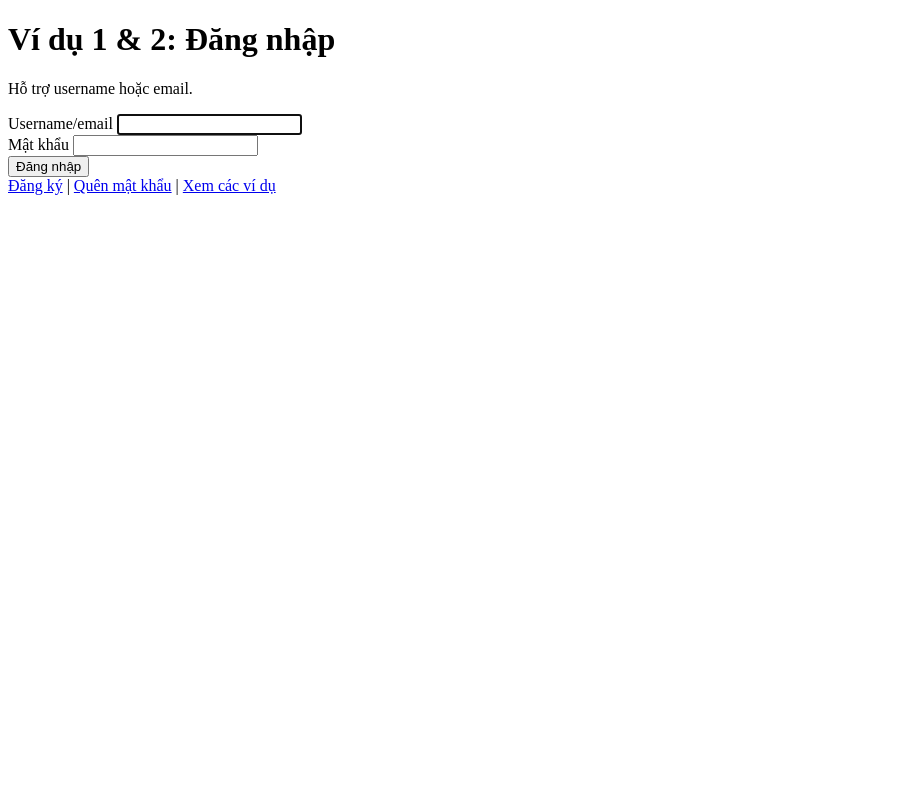
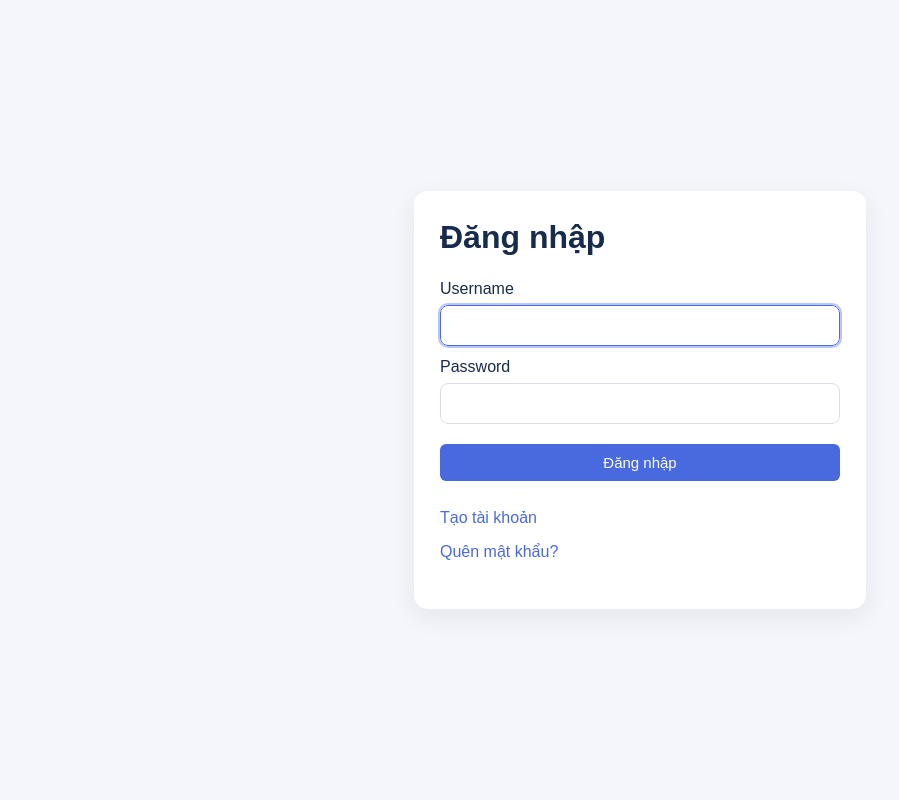
Before and after one commit to LamNhatAn/21-9, a Spring Boot app: page / in a window 1280 px wide. Shown: the whole page, without its empty margins (0-899 px from the left). Run offline with Spring Boot 4, Linux system fonts and the light colour scheme; some of the project's set-up classes (security, data sources, template engines, error pages and the like) are left out, and stand-ins take their place.

Commit message:
Redesign authentication and admin pages
Co-authored-by: Copilot <223556219+Copilot@users.noreply.github.com>

```diff
--- a/src/main/java/com/example/shop/controller/AuthController.java
+++ b/src/main/java/com/example/shop/controller/AuthController.java
@@ -23,10 +23,11 @@ public class AuthController {
     @GetMapping("/examples") public String examples() { return "examples"; }
     @GetMapping("/register") public String register() { return "register"; }
     @PostMapping("/register") public String register(@RequestParam @NotBlank String username,
-            @RequestParam @Email @NotBlank String email, @RequestParam @Size(min=6) String password,
+            @RequestParam @Email @NotBlank String email, @RequestParam(required=false) String fullName,
+            @RequestParam @Size(min=6) String password,
             HttpSession session, Model model) {
         try {
-            UserAccount account = accounts.register(username, email, password);
+            UserAccount account = accounts.register(username, email, fullName, password);
             session.setAttribute("otpEmail", account.getEmail());
             model.addAttribute("notice", "OTP demo của bạn: " + account.getOtp());
             return "verify";
--- a/src/main/java/com/example/shop/model/UserAccount.java
+++ b/src/main/java/com/example/shop/model/UserAccount.java
@@ -13,6 +13,7 @@ public class UserAccount {
     private Long id;
     @Column(nullable = false, length = 50) private String username;
     @Column(nullable = false, length = 120) private String email;
+    @Column(length = 120) private String fullName;
     @Column(nullable = false) private String password;
     @Column(nullable = false, length = 20) private String role = "USER";
     @Column(nullable = false) private boolean enabled = false;
@@ -28,6 +29,8 @@ public class UserAccount {
     public void setUsername(String username) { this.username = username; }
     public String getEmail() { return email; }
     public void setEmail(String email) { this.email = email; }
+    public String getFullName() { return fullName; }
+    public void setFullName(String fullName) { this.fullName = fullName; }
     public String getPassword() { return password; }
     public void setPassword(String password) { this.password = password; }
     public String getRole() { return role; }
--- a/src/main/java/com/example/shop/service/AccountService.java
+++ b/src/main/java/com/example/shop/service/AccountService.java
@@ -28,10 +28,15 @@ public class AccountService implements UserDetailsService {
     }
     @Transactional
     public UserAccount register(String username, String email, String rawPassword) {
+        return register(username, email, null, rawPassword);
+    }
+    @Transactional
+    public UserAccount register(String username, String email, String fullName, String rawPassword) {
         if (repository.existsByUsernameIgnoreCaseOrEmailIgnoreCase(username, email))
             throw new IllegalArgumentException("Username hoặc email đã tồn tại");
         UserAccount account = new UserAccount(username.trim(), email.trim().toLowerCase(),
                 encoder.encode(rawPassword));
+        account.setFullName(fullName == null ? null : fullName.trim());
         issueOtp(account); return repository.save(account);
     }
     @Transactional public String issueOtp(UserAccount account) {
--- /dev/null
+++ b/src/main/resources/static/css/style.css
@@ -0,0 +1,34 @@
+* { box-sizing: border-box; }
+body { margin: 0; color: #172b4d; font-family: Arial, sans-serif; background: #fff; }
+a { color: #4969df; text-decoration: none; }
+.auth-page { min-height: 100vh; display: flex; justify-content: center; align-items: center; background: #f4f6fb; }
+.auth-card { width: min(100% - 32px, 452px); padding: 28px 26px 32px; border-radius: 14px; background: #fff; box-shadow: 0 8px 24px rgba(22, 34, 60, .08); }
+.auth-card h1 { margin: 0 0 24px; font-size: 32px; color: #172b4d; }
+label { display: block; margin: 0 0 12px; font-size: 16px; }
+input { width: 100%; margin-top: 7px; padding: 11px 12px; border: 1px solid #d9dee8; border-radius: 8px; font-size: 15px; color: #172b4d; background: #fff; }
+input:focus { outline: 2px solid #b8c5ff; border-color: #4969df; }
+button { border: 0; border-radius: 6px; padding: 10px 18px; cursor: pointer; }
+.primary { width: 100%; margin: 8px 0 12px; color: #fff; background: #4969df; font-size: 15px; }
+.primary:hover { background: #3858cb; }
+.error { color: #c0392b; }
+.admin-page { background: #f5f6fa; min-height: 100vh; }
+.navbar { height: 56px; display: flex; align-items: center; gap: 24px; padding: 0 28px; color: #fff; background: #111827; }
+.brand { font-weight: 700; letter-spacing: .2px; }
+.navbar a { color: #fff; font-size: 14px; }
+.navbar .spacer { flex: 1; }
+.content { max-width: 1100px; margin: 0 auto; padding: 32px 24px 48px; }
+.content h1 { margin: 0 0 24px; font-size: 27px; }
+.stats { display: grid; grid-template-columns: repeat(2, 1fr); gap: 18px; margin-bottom: 20px; }
+.stat-card { padding: 24px; background: #fff; border-radius: 8px; box-shadow: 0 3px 12px rgba(17,24,39,.08); }
+.stat-card span { display: block; font-size: 13px; font-weight: 700; margin-bottom: 10px; }
+.stat-card strong { font-size: 24px; }
+.table-wrap { overflow-x: auto; background: #fff; border-radius: 8px; box-shadow: 0 3px 12px rgba(17,24,39,.08); }
+.toolbar { display: flex; gap: 12px; align-items: center; margin-bottom: 16px; }
+.toolbar input { max-width: 360px; margin: 0; }
+.toolbar button { color: #fff; background: #4969df; }
+table { width: 100%; border-collapse: collapse; }
+th, td { padding: 14px 16px; text-align: left; border-bottom: 1px solid #edf0f5; font-size: 14px; }
+th { color: #4b5563; background: #f8f9fc; font-size: 12px; }
+.danger { color: #c0392b; background: transparent; padding: 0; }
+footer { padding: 14px; color: #fff; text-align: center; background: #111827; font-size: 12px; }
+@media (max-width: 650px) { .stats { grid-template-columns: 1fr; } .navbar { padding: 0 16px; gap: 12px; } .navbar a { font-size: 12px; } }
--- /dev/null
+++ b/src/main/resources/templates/dashboard.html
@@ -0,0 +1,3 @@
+<!doctype html><html xmlns:th="http://www.thymeleaf.org"><head><meta charset="UTF-8"><title>Dashboard</title><link rel="stylesheet" th:href="@{/css/style.css}"></head>
+<body class="admin-page"><nav class="navbar"><span class="brand">IOTSTAR SHOP</span><a th:href="@{/admin/dashboard}">Dashboard</a><a th:href="@{/admin/products}">Products</a><span class="spacer"></span><a th:href="@{/profile}">Tài khoản</a><form th:action="@{/logout}" method="post"><input type="hidden" th:name="${_csrf.parameterName}" th:value="${_csrf.token}"><button>Logout</button></form></nav>
+<main class="content"><h1>Dashboard</h1><div class="stats"><div class="stat-card"><span>Total Users</span><strong th:text="${userCount}">0</strong></div><div class="stat-card"><span>Total Products</span><strong th:text="${productCount}">0</strong></div></div><a class="primary dashboard-link" th:href="@{/admin/products}">Quản lý Products</a></main><footer>© 2026 IOTSTAR SHOP - Spring Boot</footer></body></html>
--- a/src/main/resources/templates/login.html
+++ b/src/main/resources/templates/login.html
@@ -1,8 +1,5 @@
-<!doctype html><html xmlns:th="http://www.thymeleaf.org"><head><meta charset="UTF-8"><title>Đăng nhập</title></head>
-<body><h1>Ví dụ 1 & 2: Đăng nhập</h1><p>Hỗ trợ username hoặc email.</p>
-<p th:if="${message}" th:text="${message}"></p><form th:action="@{/login}" method="post">
+<!doctype html><html xmlns:th="http://www.thymeleaf.org"><head><meta charset="UTF-8"><title>Đăng nhập</title><link rel="stylesheet" th:href="@{/css/style.css}"></head>
+<body class="auth-page"><main class="auth-card"><h1>Đăng nhập</h1><p class="error" th:if="${message}" th:text="${message}"></p><form th:action="@{/login}" method="post">
 <input type="hidden" th:name="${_csrf.parameterName}" th:value="${_csrf.token}">
-<label>Username/email <input name="identifier" required autofocus></label><br>
-<label>Mật khẩu <input name="password" type="password" required></label><br><button>Đăng nhập</button></form>
-<a th:href="@{/register}">Đăng ký</a> | <a th:href="@{/forgot-password}">Quên mật khẩu</a> |
-<a th:href="@{/examples}">Xem các ví dụ</a></body></html>
+<label>Username<input name="identifier" required autofocus></label><label>Password<input name="password" type="password" required></label>
+<button class="primary">Đăng nhập</button></form><p><a th:href="@{/register}">Tạo tài khoản</a></p><p><a th:href="@{/forgot-password}">Quên mật khẩu?</a></p></main></body></html>
```
Also changed, not shown: src/main/java/com/example/shop/controller/AdminController.java (added, +25 -0 lines), src/main/resources/templates/products.html (+7 -6 lines), src/main/resources/templates/register.html (+6 -4 lines).
